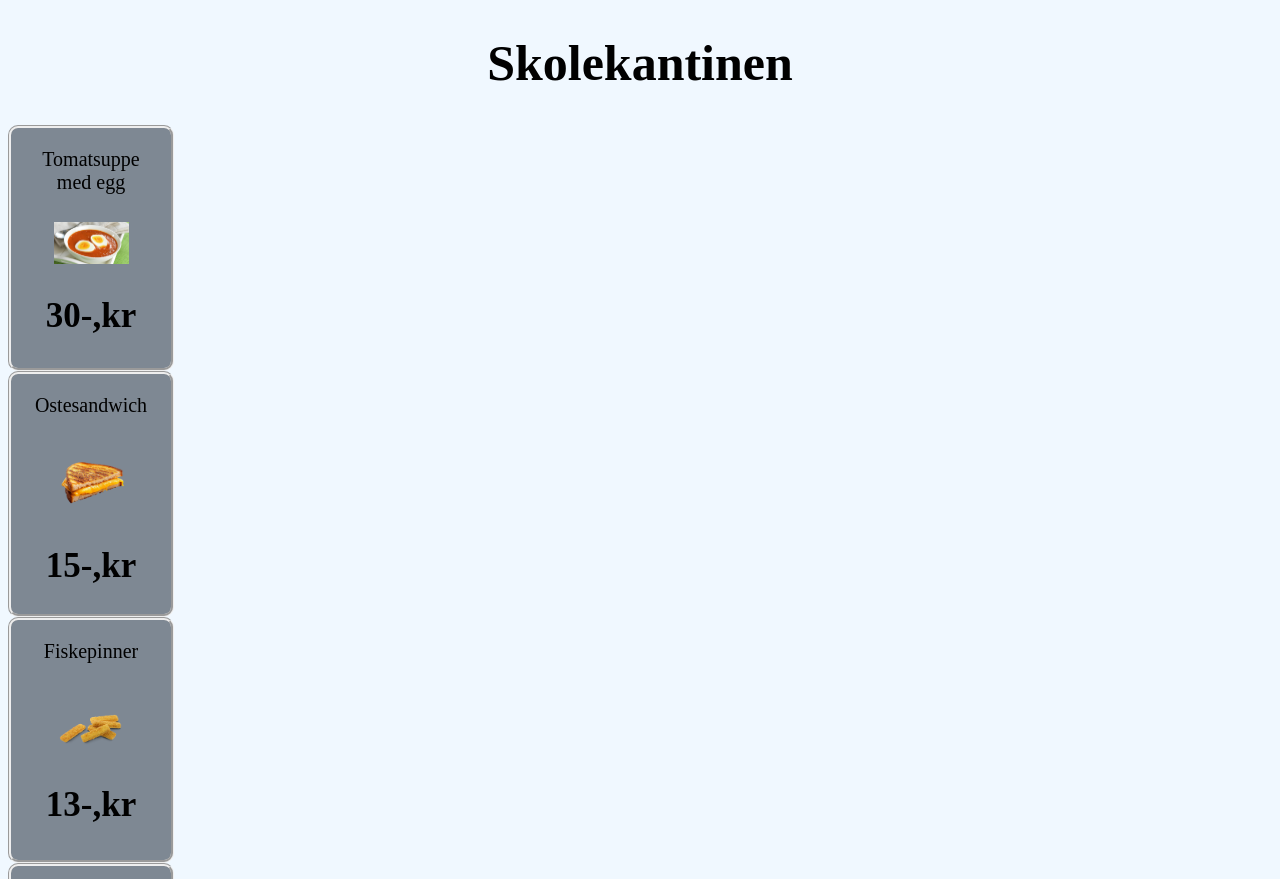
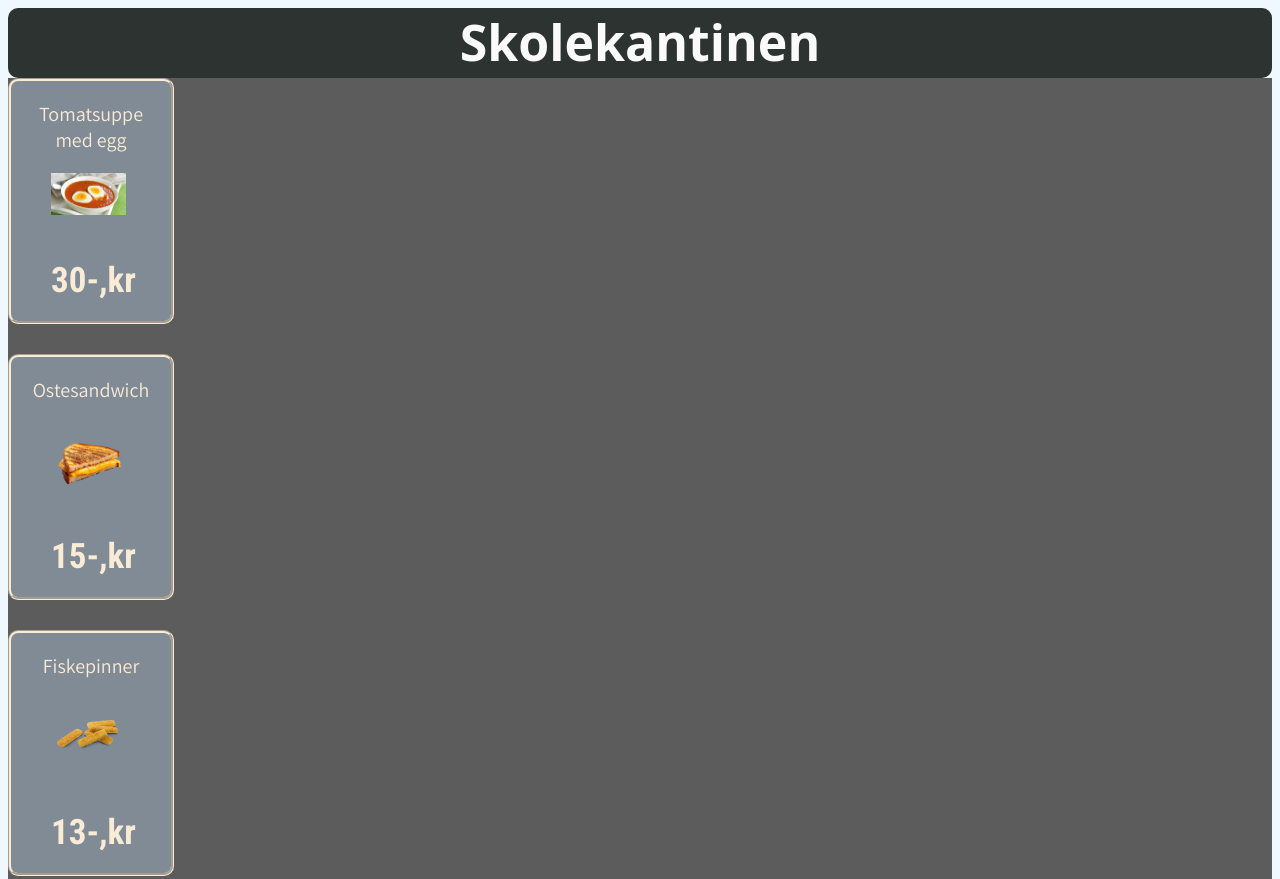
Before and after one commit to MohamedAbdirashid1/Kantine-nettside, a plain HTML site: page index.html in a window 1280 px wide. Shown: the top 879 px of the page. Drawn offline with Linux system fonts and the light colour scheme; a web font is replaced by a local one.

Commit message:
fredag 6

```diff
--- a/index.html
+++ b/index.html
@@ -3,40 +3,47 @@
 <head>
     <meta charset="UTF-8">
     <meta name="viewport" content="width=device-width, initial-scale=1.0">
+    <link href="https://fonts.googleapis.com/css2?family=Roboto+Condensed:ital,wght@0,100..900;1,100..900&display=swap" rel="stylesheet">
+    <link href="https://fonts.googleapis.com/css2?family=Assistant:wght@200..800&family=Roboto+Condensed:ital,wght@0,100..900;1,100..900&display=swap" rel="stylesheet">
+    <link href="https://fonts.googleapis.com/css2?family=Assistant:wght@200..800&family=Honk&family=Roboto+Condensed:ital,wght@0,100..900;1,100..900&display=swap" rel="stylesheet">
     <link rel="stylesheet" href="style.css">
     <title>kantine</title>
 </head>
 <body>
-    <h1 id="overskrift">Skolekantinen</h1>
+    <div class="header">
+        <h1>Skolekantinen</h1>
+    </div>
     <div class="matliste">
+        <div>
             <p>Tomatsuppe med egg</p>
             <img src="bilder/Tomatsuppe.png">
             <h1>30-,kr</h1>
         </div>
-    <div class="matliste">
+        <div>
             <p>Ostesandwich</p>
             <img src="bilder/ostesandwich.png">
             <h1>15-,kr</h1>
         </div>
-    <div class="matliste">
+        <div>
             <p>Fiskepinner</p>
             <img src="/bilder/fiskepinner.png">
             <h1>13-,kr</h1>
         </div>
-    <div class="matliste">
+        <div>
             <p>bitte liten grøt</p>
             <img src="/bilder/groet.png">
             <h1>10-,kr</h1>
         </div>
-    <div class="matliste">
+        <div>
             <p>Grillet eple med ketsjup</p>
             <img src="/bilder/pear.png">
             <h1>21-,kr</h1>
         </div>
-    <div class="matliste">
+        <div>
             <p>Crossiant</p>
             <img src="/bilder/crossiant.png">
             <h1>25-,kr</h1>
+        </div>
     </div>
     <div class="firkant">
         <p>si hei til den nye galakse notat</p>
--- a/style.css
+++ b/style.css
@@ -1,37 +1,59 @@
-#overskrift{
+.header{
+    background-color: rgb(44, 51, 49);
+    border-radius: 10px;
+    margin-top: 0px;
+    height: 70px;
+
+}
+.header h1{
+    color: #fafafa;
     font-size: 50px;
+    font-family: "Honk", system-ui;
     text-align: center;
+    margin: auto;
 }
 body{
     background-color: aliceblue;
 }
 .matliste {
-    background-color: rgb(126, 136, 147);
+    background-color: rgb(92, 92, 92);
+    flex-direction: row;
+    display: flex;
+    display: grid;
+    gap: 30px;
+}
+.matliste div {
+    position: relative;
+    background-color: rgb(128, 139, 150);
     width: 160px;
     height: 240px;
-    display: flex;
-    flex-direction: column;
-    display: grid;
     border-style: groove;
     border-radius: 10px;
+    border-color: antiquewhite;
 }
 .matliste p{
+    color: antiquewhite;
     font-size: 20px;
+    font-family: "Assistant", sans-serif;
     text-align: center;
-
     margin: 20px;
 }
 .matliste img{
     width: 75px;
-    margin-left: auto;
-    margin-right: auto;
+    margin-left: 40px;
+    margin-right: 50px;
     border-bottom: 0px;
 }
 .matliste h1{
+    color: antiquewhite;
     font-size: 35px;
+    font-family: "Roboto Condensed", sans-serif;
+    position: absolute;
     text-align: center;
-    position: relative;
-    bottom:0px
+    margin: 0px;
+    margin-left: 25%;
+    margin-right: 25%;
+    bottom:20px
 }
 
 .firkant {
```
Lines whose indentation alone changed are shown as unchanged.
